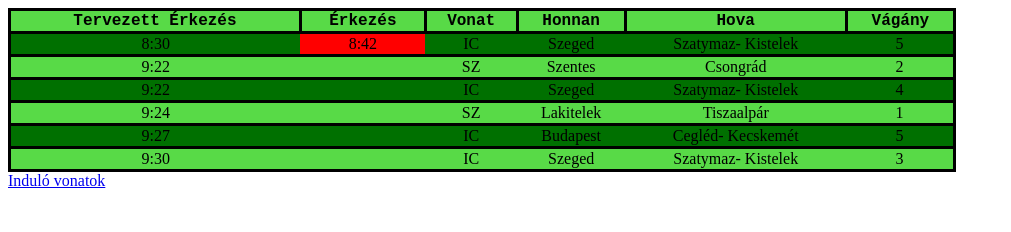
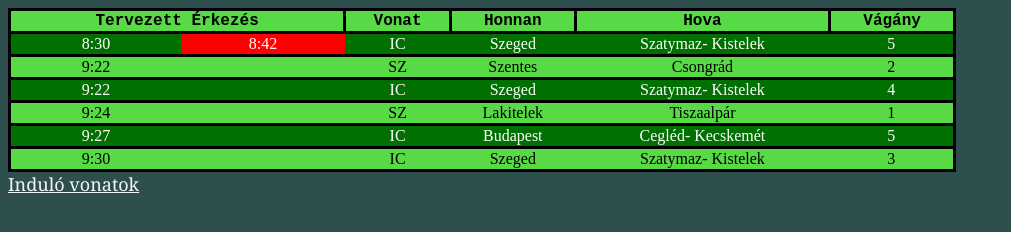
Before and after one commit to JuhaszBalint-pg/2025_02_01_html_mav, a plain HTML site: page index.html in a window 1280 px wide. Shown: the whole page, without its empty margins (0-1011 px from the left). Drawn offline with Linux system fonts and the light colour scheme.

Commit message:
link and css changes

```diff
--- a/index.html
+++ b/index.html
@@ -10,8 +10,7 @@
     <table width="75%">
         <thead>
                 <tr>
-                    <th> Tervezett Érkezés </th>
-                    <th> Érkezés </th>
+                    <th colspan="2"> Tervezett Érkezés </th>
                     <th> Vonat </th>
                     <th> Honnan </th>
                     <th> Hova </th>
@@ -70,6 +69,6 @@
         </tbody>
     </table>
 
-    <a href="http://127.0.0.1:5500/programoz%C3%A1s/2025_02_01_html_mav/indulo_vonatok.html"> Induló vonatok </a>
+    <a href="indulo_vonatok.html"> Induló vonatok </a>
 </body>
 </html>
--- a/indulo_vonatok.css
+++ b/indulo_vonatok.css
@@ -21,3 +21,13 @@ table, tr, thead, tbody, th{
 .border {
     border: solid
 }
+
+body {
+    background-color: darkslategray;
+}
+
+a {
+    font-size: large;
+    font-family: Georgia, 'Times New Roman', Times, serif;
+    color: whitesmoke;
+}
--- a/styles.css
+++ b/styles.css
@@ -13,12 +13,27 @@ th{
 
 #keses {
   background-color: red;
+  color: white;
+  border-color: black;
 }
 
 .sotet {
   background-color: #007000;
+  color: white;
+  border-color: black;
 }
 
 .vilagos {
   background-color: #58da47;
+  border-color: black;
 }
+
+body {
+  background-color: darkslategray;
+}
+
+a {
+  font-size: large;
+  font-family: Georgia, 'Times New Roman', Times, serif;
+  color: whitesmoke
+}
```
Also changed, not shown: indulo_vonatok.html (+2 -3 lines).
